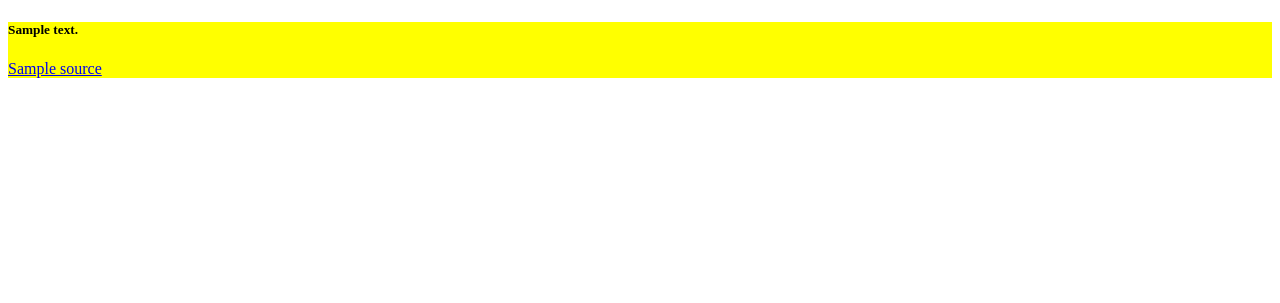
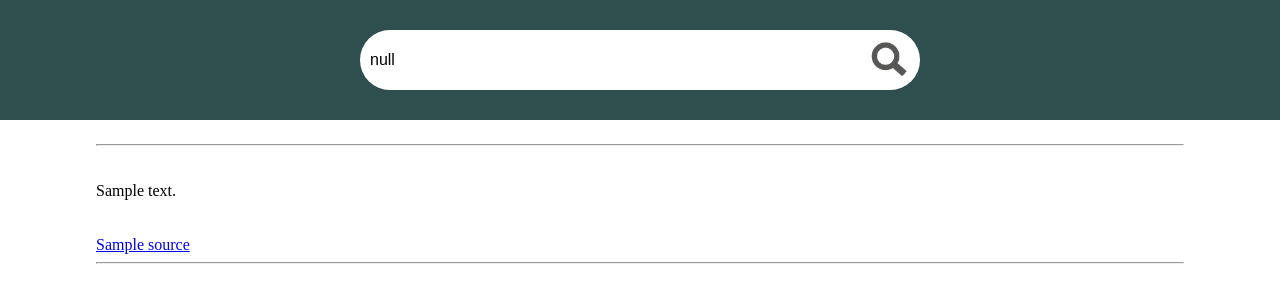
Before and after one commit to abhay-sheshadri/Offline-Oracle, a Flask app: template templates/search.html in a window 1280 px wide. Shown: the top 303 px of the page. Run offline with Flask 2, Linux system fonts and the light colour scheme; the template is opened without the code that fills it: most values are stand-ins (such as "Sample title", 1, 10 or a date in 2020); parts of the project's set-up code (start-up, migrations or seed data) failed here and were passed over.

Commit message:
Interface update from desktop

```diff
--- a/main.py
+++ b/main.py
@@ -1,9 +1,18 @@
 from flask import Flask, render_template, request
 from urllib.parse import unquote_plus
-from utils import get_best_answers, launch_default_browser
+#from utils import get_best_answers, launch_default_browser
 
 PORT = 5000
 app = Flask(__name__)
+
+def get_best_answers_dummy():
+    return [{"answer": "I am good!", "source":"https://baraha.com/v10/index.php", "distance":10},{"answer": "I am good!", "source":"https://baraha.com/v10/index.php", "distance":10},{"answer": "I am good!", "source":"https://baraha.com/v10/index.php", "distance":10},{"answer": "I am good!", "source":"https://baraha.com/v10/index.php", "distance":10},{"answer": "I am good!", "source":"https://baraha.com/v10/index.php", "distance":10},{"answer": "I am good!", "source":"https://baraha.com/v10/index.php", "distance":10},{"answer": "I am good!", "source":"https://baraha.com/v10/index.php", "distance":10},{"answer": "I am good!", "source":"https://baraha.com/v10/index.php", "distance":10},{"answer": "I am good!", "source":"https://baraha.com/v10/index.php", "distance":10},{"answer": "I am good!", "source":"https://baraha.com/v10/index.php", "distance":10},]
+
+# Launch the user's default browser to localhost:port
+def launch_default_browser(port):
+    import webbrowser
+    url = "http://127.0.0.1:"+str(port)
+    return webbrowser.open(url, new=2)
 
 @app.route('/') # this is the home page route
 def homepage(): # this is the home page function that generates the page code
@@ -12,9 +21,10 @@
 @app.route('/search')
 def search():
     question = unquote_plus(request.args.get("q"))
-    answers = get_best_answers(question)
+    #answers = get_best_answers(question)
+    answers = get_best_answers_dummy()
     return render_template("search.html", answers=answers)
 
 if __name__ == '__main__':
+    launch_default_browser(PORT)
     app.run(host='127.0.0.1', port=PORT, debug=True)
-    launch_default_browser(PORT)
--- a/static/css/search.css
+++ b/static/css/search.css
@@ -1,7 +1,65 @@
+body {
+    background-color: #ffffff;
+}
+
+.top-part {
+    position: absolute;
+    top:0%;
+    width: 100%;
+    height: 15%;
+    left:0%;
+    background-color: darkslategray;
+}
+
+.main-part {
+    position: absolute;
+    top: 17%;
+    width: 85%;
+    left: 7.5%;
+}
+
+.search-box {
+    position: absolute;
+    top: 50%;
+    left:50%;
+    transform: translate(-50%, -50%);
+    background: #ffffff;
+    height:40px;
+    border-radius: 40px;
+    padding: 10px;
+}
+
+.search-txt {
+    border: none;
+    background: none;
+    outline: none;
+    float: left;
+    padding: 0;
+    color: black;
+    font-size: 16px;
+    transition: 0.4s;
+    line-height: 40px;
+    width: 500px;
+}
+
+.search-btn-image {
+    float:right;
+    width:40px;
+    height:40px;
+    border-radius: 50%;
+    display: flex;
+    justify-content: center;
+    align-items: center;
+}
+
 .answer-cell {
     border: black;
     border-width: 5px;
-    background-color: yellow;
+}
+
+.sentence {
+    padding-top: 20px;
+    padding-bottom: 20px;
 }
 
 .h5 {
--- a/templates/search.html
+++ b/templates/search.html
@@ -5,11 +5,45 @@
         <link rel="stylesheet" href="{{ url_for('static', filename='css/search.css') }}">
     </head>
     <body>
-        {% for answer in answers %}
-            <div class="answer-cell">
-                <h5> {{ answer["answer"] }} </h5>
-                <a href="{{ answer['source'] }}" > {{ answer["source"] }}</a>
+        <div class="top-part">
+            <div class="search-box">
+                <input id="searcher" class="search-txt" type="text" name="" placeholder="Ask any question">
+                <a id = "searchButton" href="javascript:getUrl()" >
+                   <img class="search-btn-image" src="{{ url_for('static', filename='img/search.png') }}">
+                </a>
             </div>
-        {% endfor %}
+        </div>
+        <div class= main-part>
+            <hr>
+            {% for answer in answers %}
+                <div class="answer-cell">
+                    <p class="sentence"> {{ answer["answer"] }} </p>
+                    <a href="{{ answer['source'] }}" class="source-link" > {{ answer["source"] }}</a>
+                </div>
+            <hr>
+            {% endfor %}
+        </div>
+
+
+        <script>
+            function getUrl() {
+                var searcher = document.getElementById("searcher");
+                window.location.href = "search?q=" + encodeURIComponent(searcher.value)
+            }
+
+            var box = document.getElementById("searcher")
+
+            let params = (new URL(document.location)).searchParams;
+            let q = params.get("q");
+            box.value = decodeURIComponent(q);
+
+            box.addEventListener("keyup", function(event) {
+                event.preventDefault();
+                if (event.keyCode === 13) {
+                    getUrl();
+                }
+            });
+        </script>
+
     </body>
 </html>
```
Also changed, not shown: templates/index.html (+15 -8 lines).
